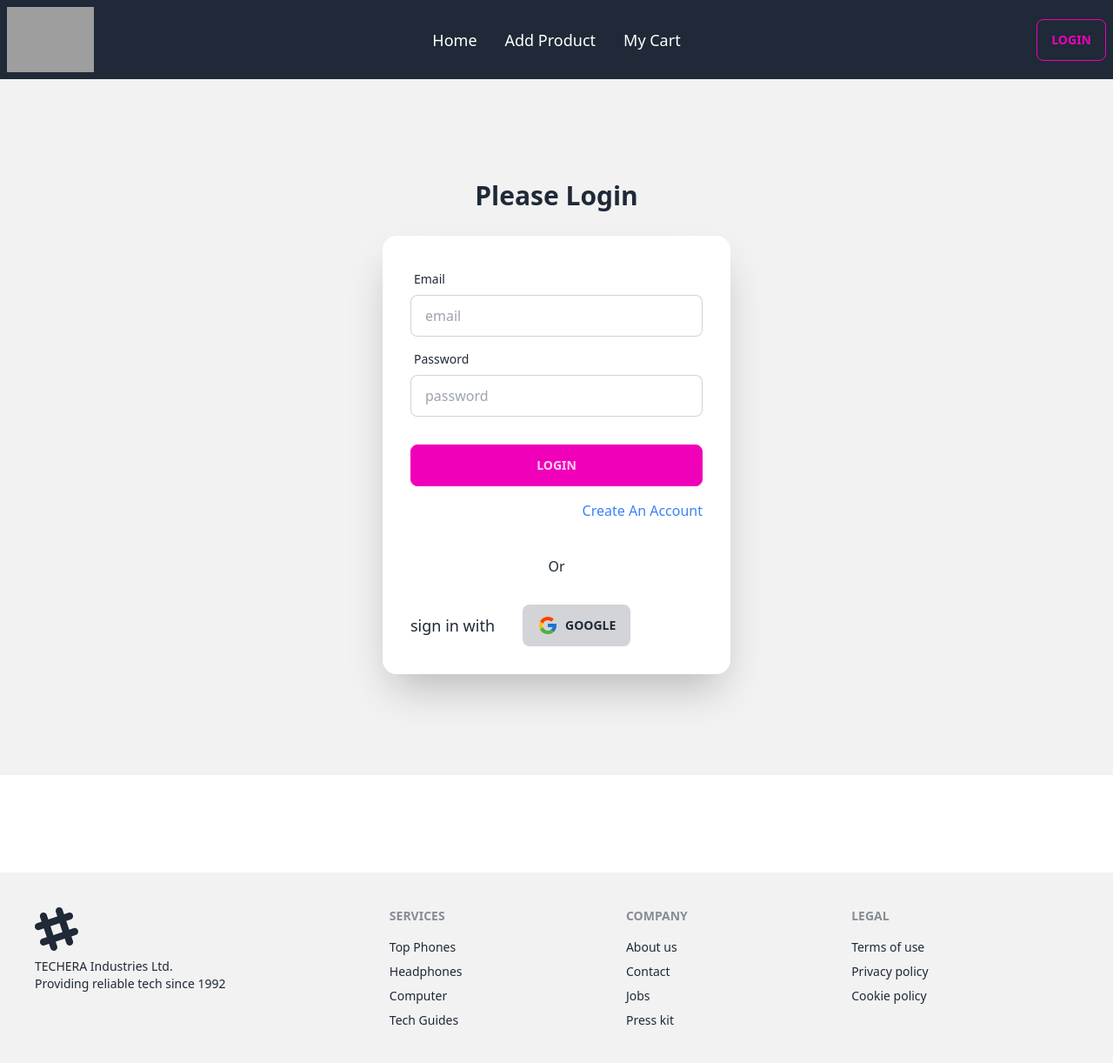
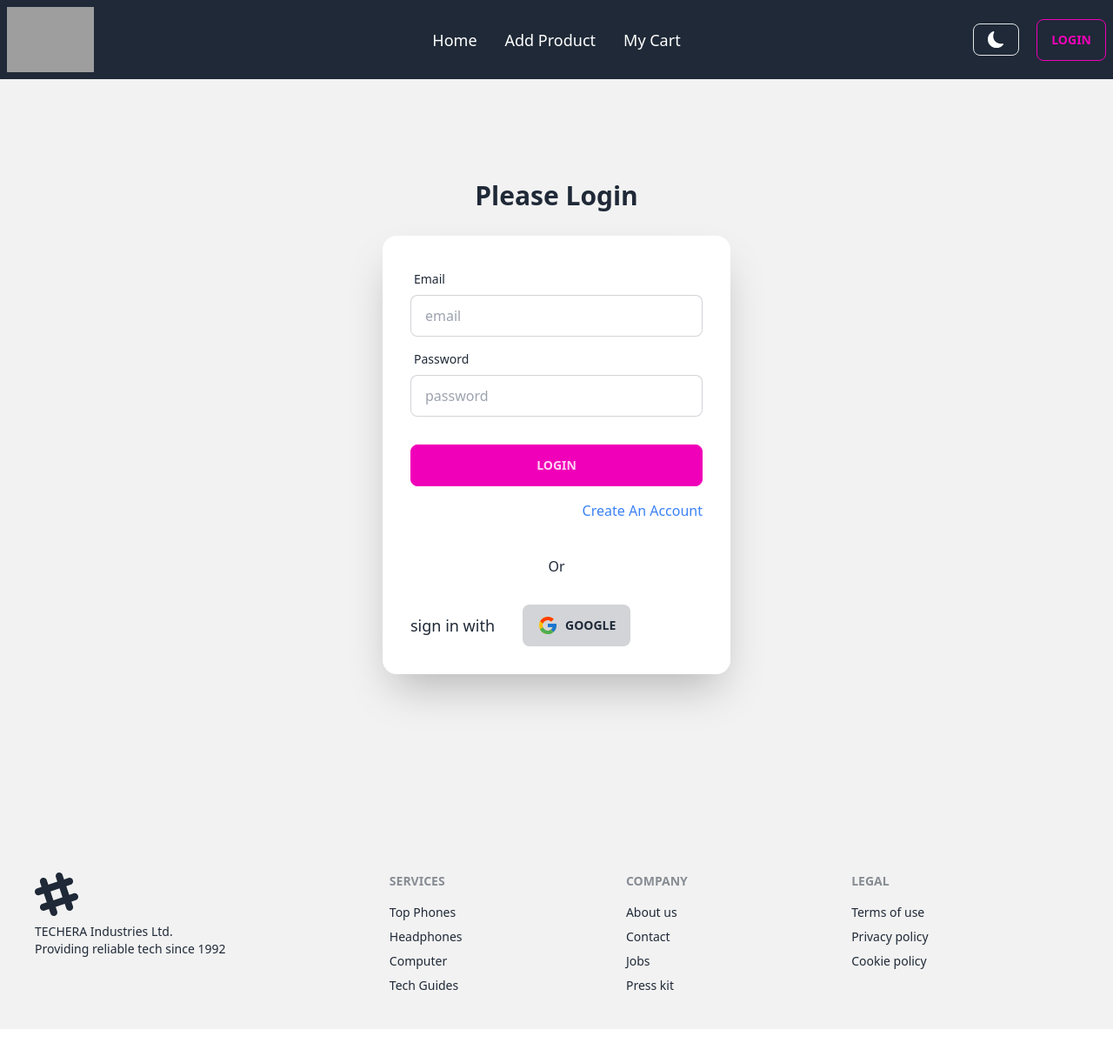
Before and after one commit to saiful1213/TechEra-client, a React (Vite) app: page /login in a window 1280 px wide. Shown: the whole page at 87% size. After the commit the page ends 1183 px from the top, so only its background shows below. Built offline with nearby package versions, Linux system fonts and the light colour scheme; no server answers; grey boxes are pictures that could not be loaded.

Commit message:
dark mode implement

```diff
--- a/src/Components/Blog/Blog.jsx
+++ b/src/Components/Blog/Blog.jsx
@@ -12,8 +12,8 @@ const Blog = () => {
 
    return (
       <div className="max-w-7xl mx-auto mt-28 px-8 lg:px-0">
-         <h2 className="text-2xl font-bold uppercase text-center">From the Blog</h2>
-         <h1 className="text-3xl font-bold text-center">Latest News and Articles</h1>
+         <h2 className="text-2xl font-bold uppercase text-center dark:text-slate-300">From the Blog</h2>
+         <h1 className="text-3xl font-bold text-center dark:text-white">Latest News and Articles</h1>
          <div className="grid grid-cols-1 md:grid-cols-2 lg:grid-cols-3 gap-12 mt-12">
             {
                blogs.map(blog => {
@@ -21,12 +21,12 @@ const Blog = () => {
                   return (
                      <div key={id} className="rounded-xl shadow-xl p-4">
                         <img src={img} className="rounded-lg mb-6"/>
-                        <h2 className="font-bold text-2xl hover:underline hover:text-blue-700">{title}</h2>
+                        <h2 className="font-bold text-2xl hover:underline dark:text-white dark:hover:text-blue-700 hover:text-blue-700">{title}</h2>
                         <div className="flex items-center gap-6 mt-12">
                            <img src={author_img} className="w-16 rounded-full"/>
                            <div>
-                              <h4 className="font-bold text-xl">{author_name}</h4>
-                              <p>{job_position}</p>
+                              <h4 className="font-bold text-xl dark:text-white">{author_name}</h4>
+                              <p className="dark:text-slate-300">{job_position}</p>
                            </div>
                         </div>
                      </div>
--- a/src/Components/Brand/Brand.jsx
+++ b/src/Components/Brand/Brand.jsx
@@ -21,7 +21,7 @@ const Brand = () => {
    }, [])
    return (
       <div className="max-w-7xl mx-auto mt-28 px-8 lg:px-0">
-         <h1 className="text-center font-bold my-6 text-4xl">Our Top Brands</h1>
+         <h1 className="text-center font-bold my-6 text-4xl dark:text-white">Our Top Brands</h1>
          <div className="grid grid-cols-2 md:grid-cols-3 gap-6 my-12">
             {
                brands.slice(0, 6).map((brand, idx) =>
--- a/src/Components/Footer/Footer.jsx
+++ b/src/Components/Footer/Footer.jsx
@@ -2,7 +2,7 @@
 const Footer = () => {
    return (
       <div>
-         <footer className="footer p-10 bg-base-200 text-base-content mt-28">
+         <footer className="footer p-10 bg-base-200 text-base-content pt-28 dark:bg-slate-800 dark:text-slate-200">
             <aside>
                <svg width="50" height="50" viewBox="0 0 24 24" xmlns="http://www.w3.org/2000/svg" fillRule="evenodd" clipRule="evenodd" className="fill-current"><path d="M22.672 15.226l-2.432.811.841 2.515c.33 1.019-.209 2.127-1.23 2.456-1.15.325-2.148-.321-2.463-1.226l-.84-2.518-5.013 1.677.84 2.517c.391 1.203-.434 2.542-1.831 2.542-.88 0-1.601-.564-1.86-1.314l-.842-2.516-2.431.809c-1.135.328-2.145-.317-2.463-1.229-.329-1.018.211-2.127 1.231-2.456l2.432-.809-1.621-4.823-2.432.808c-1.355.384-2.558-.59-2.558-1.839 0-.817.509-1.582 1.327-1.846l2.433-.809-.842-2.515c-.33-1.02.211-2.129 1.232-2.458 1.02-.329 2.13.209 2.461 1.229l.842 2.515 5.011-1.677-.839-2.517c-.403-1.238.484-2.553 1.843-2.553.819 0 1.585.509 1.85 1.326l.841 2.517 2.431-.81c1.02-.33 2.131.211 2.461 1.229.332 1.018-.21 2.126-1.23 2.456l-2.433.809 1.622 4.823 2.433-.809c1.242-.401 2.557.484 2.557 1.838 0 .819-.51 1.583-1.328 1.847m-8.992-6.428l-5.01 1.675 1.619 4.828 5.011-1.674-1.62-4.829z"></path></svg>
                <p>TECHERA Industries Ltd.<br />Providing reliable tech since 1992</p>
--- a/src/Components/Navbar/Navbar.jsx
+++ b/src/Components/Navbar/Navbar.jsx
@@ -2,9 +2,12 @@ import { useContext } from "react";
 import { Link, NavLink } from "react-router-dom";
 import { AuthContext } from "../../AuthProvider/AuthProvider";
 import { toast } from "react-toastify";
+import { useTheme } from "../../Hook/useTheme";
+import {BsFillSunFill, BsMoonFill} from "react-icons/bs"
 
 const Navbar = () => {
    const { user, handleSignOut } = useContext(AuthContext);
+   const { theme, handleTheme } = useTheme();
 
    const handleLogOut = () => {
       handleSignOut()
@@ -41,7 +44,7 @@ const Navbar = () => {
       </NavLink>
    </>
 
-return (
+   return (
       <div className="w-full bg-gray-800 text-white">
          <div className="navbar max-w-7xl mx-auto">
             <div className="navbar-start">
@@ -61,6 +64,7 @@ return (
                </ul>
             </div>
             <div className="navbar-end">
+               <button className="py-2 px-4 rounded-lg border mr-5" onClick={handleTheme}>{theme === 'light' ? <BsMoonFill size={'1.2rem'}/> : <BsFillSunFill size={'1.2rem'}/>}</button>
                {
                   user
                      ?
--- /dev/null
+++ b/src/Hook/useTheme.js
@@ -0,0 +1,29 @@
+import { useEffect, useState } from "react";
+
+export const useTheme = () => {
+   const [theme, setTheme] = useState('light');
+
+   const html = document.documentElement;
+
+   const handleTheme = () => {
+      if (theme === 'light') {
+         html.classList.remove('light')
+         html.classList.add('dark')
+         setTheme('dark');
+         localStorage.setItem('theme', 'dark');
+      } else {
+         html.classList.add('light')
+         html.classList.remove('dark')
+         setTheme('light');
+         localStorage.setItem('theme', 'light');
+      }
+   }
+
+   useEffect(() => {
+      const currentTheme = localStorage.getItem('theme') || 'light';
+      setTheme(currentTheme);
+      html.classList.add(currentTheme)
+   }, [html.classList])
+
+   return {handleTheme, theme}
+}
--- a/src/Pages/Home/Home.jsx
+++ b/src/Pages/Home/Home.jsx
@@ -5,7 +5,7 @@ import Contact from "../../Components/Contact/Contact";
 
 const Home = () => {
    return (
-      <div>
+      <div className="dark:bg-slate-800">
          <Banner></Banner>
          <Brand></Brand>
          <Blog></Blog>
--- a/tailwind.config.js
+++ b/tailwind.config.js
@@ -5,6 +5,7 @@ export default {
     "./index.html",
     "./src/**/*.{js,ts,jsx,tsx}",
   ],
+  darkMode: 'class',
   theme: {
     extend: {
       backgroundImage: {
```
